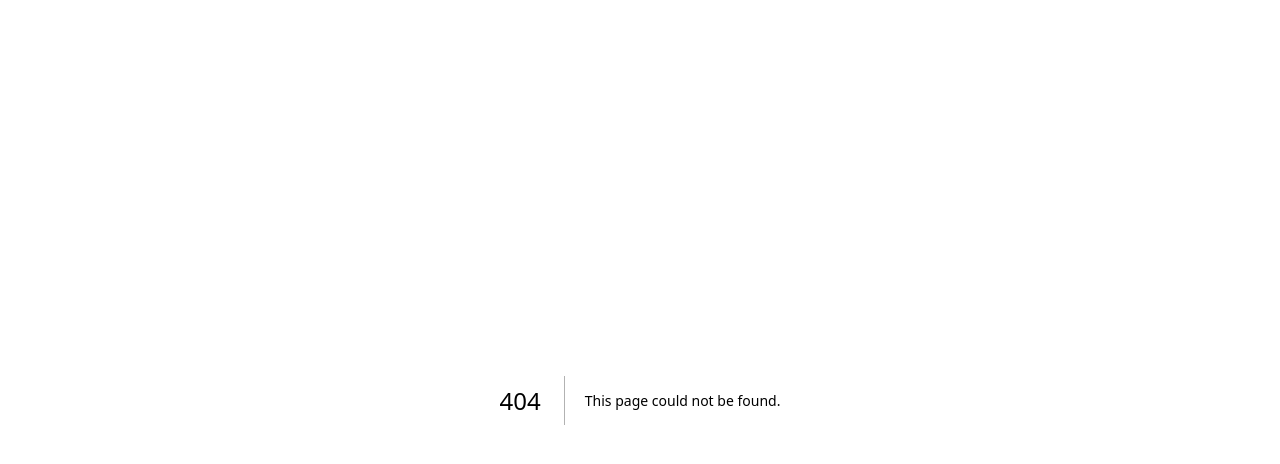
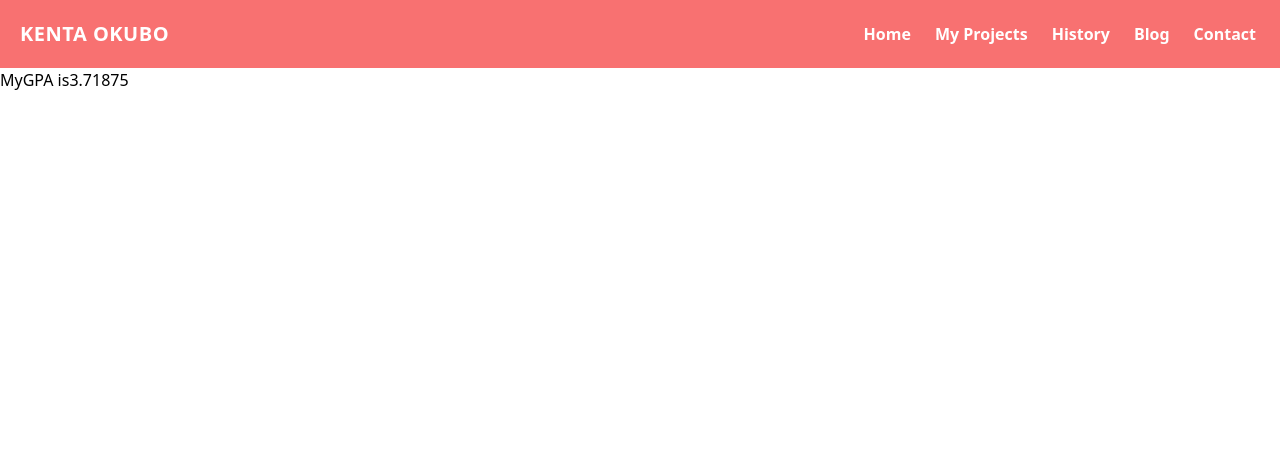
Before and after one commit to kenta640/portfolio, a Next.js app: page /gpa in a window 1280 px wide. Before the commit this address had no page. Shown: the top 464 px of the page. Built offline with nearby package versions, Linux system fonts and the light colour scheme.

Commit message:
link fixed

```diff
--- /dev/null
+++ b/pages/gpa.tsx
@@ -0,0 +1,18 @@
+import {Navbar} from '../components/Navbar'
+
+function GPA() {
+    const sum = 78.17+81.47+80.00+80.48+65.08+52.74+62.35+82.40+61.40+85.80+67.00+77.50+59.00+ 	27.00+41.00+63.00+71.00+40.00+43.00
+    +50.00+57.00+66.00+63.00+79.00+64.00+77.00+66.00+50.00+76.00+61.00+72.00+56.00
+    const sum1 = 6+7+7+7+4+1+3+7+3+8+4+6+2+ 	0+0+3+5+0+0
+    +1+2+4+3+6+3+6+4+1+6+3+5+2
+    return (
+
+      <div>
+       <Navbar/>
+        MyGPA is{
+            sum1/32
+
+        }
+      </div>);
+}
+ export default GPA
--- a/pages/myProjects.js
+++ b/pages/myProjects.js
@@ -23,7 +23,7 @@ function MyProjects({pizzas}) {
       <div class="py-8 ...">
       <br/>
       <div className="text-red-300">Caution!! If you click the link below .exe file will be downloaded (not malicious!!)</div>
-      <Link href="https://storage.googleapis.com/password-generator-deluxe/releases/Password_Generator_Deluxe%20Setup%201.0.0.exe">
+      <Link href="https://storage.googleapis.com/password-generator-deluxe/releases/Password_Generator_Deluxe%20Setup%201.0.0.exe?version=1.0.0">
         <div className="font-mono text-4xl text-blue-300 hover:text-blue-700">
           Password Generator Deluxe
         </div>
```
Also changed, not shown: components/upload.tsx (added, +29 -0 lines), pages/blogs/MyFirstBlogPage.tsx (added, +7 -0 lines).
